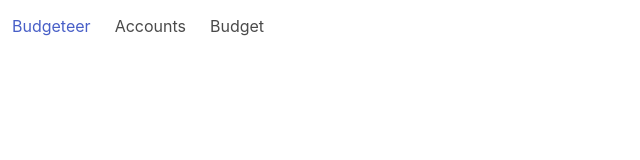
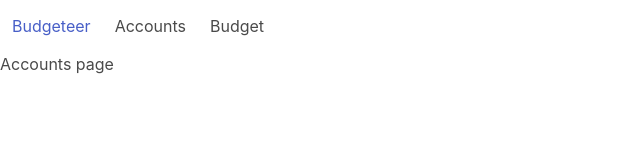
Before and after one commit to maddiedierker/budgeteer, a React (Create React App) app: page /accounts in a window 1280 px wide. Shown: the top 160 px of the page, without its empty margins (0-640 px from the left). Built offline with nearby package versions, Linux system fonts and the light colour scheme.

Commit message:
Set up routing and base pages

```diff
--- a/package.json
+++ b/package.json
@@ -6,6 +6,7 @@
     "bulma": "^0.5.0",
     "react": "^15.6.1",
     "react-dom": "^15.6.1",
+    "react-router-dom": "^4.1.2",
     "react-scripts": "1.0.10"
   },
   "scripts": {
--- /dev/null
+++ b/src/components/Accounts.js
@@ -0,0 +1,11 @@
+import React, { Component } from 'react'
+
+class Accounts extends Component {
+  render() {
+    return (
+      <div>Accounts page</div>
+    )
+  }
+}
+
+export default Accounts
--- a/src/App.js
+++ b/src/components/App.js
@@ -1,14 +1,11 @@
 import React, { Component } from 'react'
-import Navbar from './components/Navbar'
 
 class App extends Component {
   render() {
     return (
-      <div>
-        <Navbar />
-      </div>
+      <div>Home page</div>
     );
   }
 }
 
-export default App;
+export default App
--- /dev/null
+++ b/src/components/Budget.js
@@ -0,0 +1,11 @@
+import React, { Component } from 'react'
+
+class Budget extends Component {
+  render() {
+    return (
+      <div>Budget page</div>
+    )
+  }
+}
+
+export default Budget
--- a/src/components/Navbar.js
+++ b/src/components/Navbar.js
@@ -1,4 +1,4 @@
-import React, { Component } from 'react';
+import React, { Component } from 'react'
 
 class Navbar extends Component {
   constructor() {
@@ -18,7 +18,7 @@ class Navbar extends Component {
     return (
       <nav className="navbar">
         <div className="navbar-brand">
-          <a className="navbar-item" href="/">Budgeteer</a>
+          <a href="/" className="navbar-item">Budgeteer</a>
           <div className={`navbar-burger ${ this.state.burgerIsActive ? 'is-active' : '' }`} onClick={this.toggleBurger}>
             <span></span>
             <span></span>
@@ -26,10 +26,8 @@ class Navbar extends Component {
           </div>
         </div>
         <div className={`navbar-menu ${ this.state.burgerIsActive ? 'is-active' : '' }`}>
-          <div className="navbar-start">
-            <a className="navbar-item" href="/">Accounts</a>
-            <a className="navbar-item" href="/">Budget</a>
-          </div>
+          <a href="/accounts" className="navbar-item">Accounts</a>
+          <a href="/budget" className="navbar-item">Budget</a>
         </div>
       </nav>
     )
--- /dev/null
+++ b/src/components/NotFound.js
@@ -0,0 +1,9 @@
+import React from 'react'
+
+const NotFound = () => {
+  return (
+    <div>404, motherfucker</div>
+  )
+}
+
+export default NotFound
--- a/src/index.js
+++ b/src/index.js
@@ -1,8 +1,30 @@
-import React from 'react';
-import ReactDOM from 'react-dom';
-import 'bulma/css/bulma.css';
-import App from './App';
-import registerServiceWorker from './registerServiceWorker';
+import React from 'react'
+import ReactDOM from 'react-dom'
+import { BrowserRouter, Switch, Route } from 'react-router-dom'
+import registerServiceWorker from './registerServiceWorker'
+import 'bulma/css/bulma.css'
 
-ReactDOM.render(<App />, document.getElementById('root'));
-registerServiceWorker();
+import Navbar from './components/Navbar'
+import App from './components/App'
+import Accounts from './components/Accounts'
+import Budget from './components/Budget'
+import NotFound from './components/NotFound'
+
+const Root = () => {
+  return (
+    <div>
+      <Navbar />
+      <BrowserRouter className="container">
+        <Switch>
+          <Route exact path="/" component={App} />
+          <Route path="/accounts" component={Accounts} />
+          <Route path="/budget" component={Budget} />
+          <Route component={NotFound} />
+        </Switch>
+      </BrowserRouter>
+    </div>
+  )
+}
+
+ReactDOM.render(<Root />, document.getElementById('root'))
+registerServiceWorker()
```
